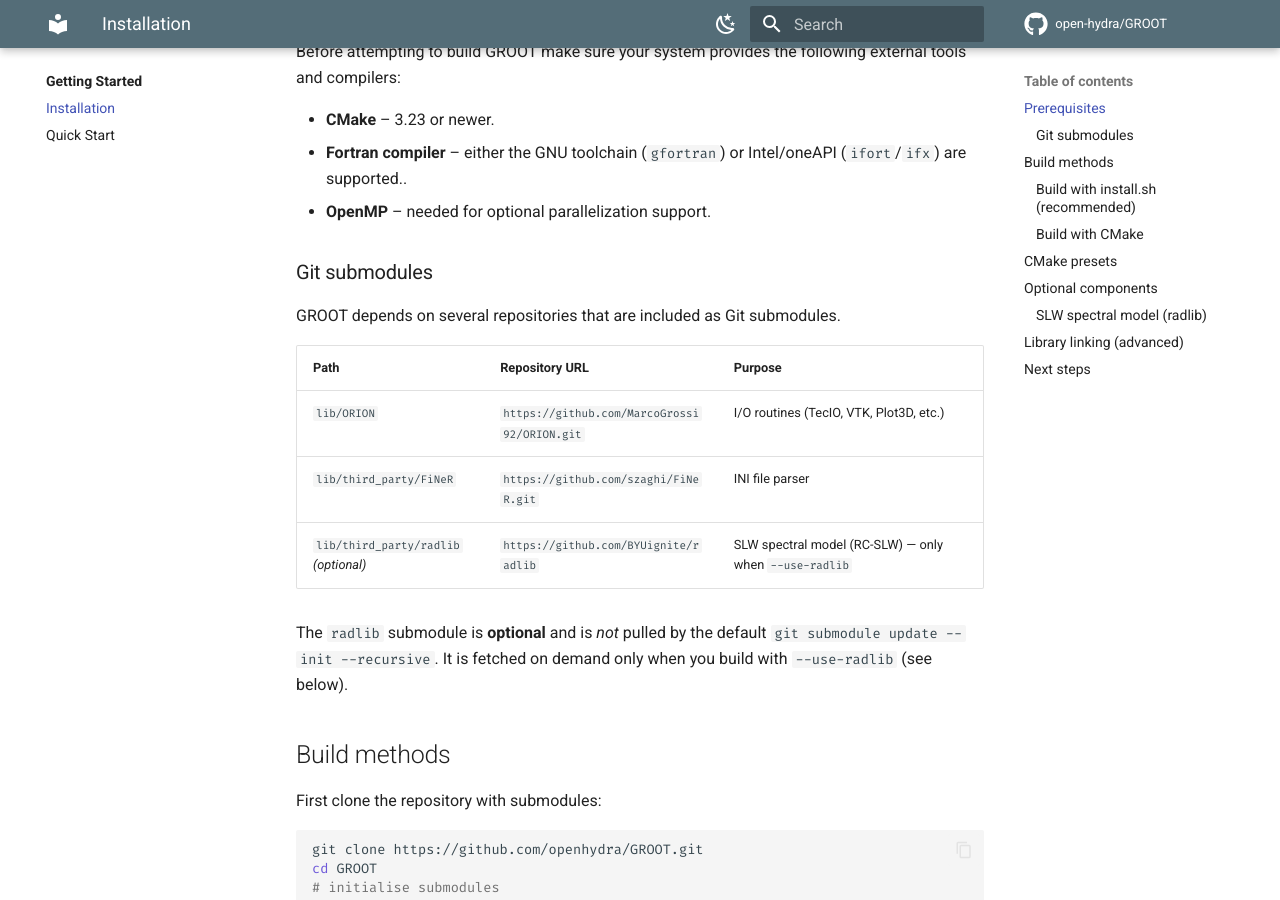
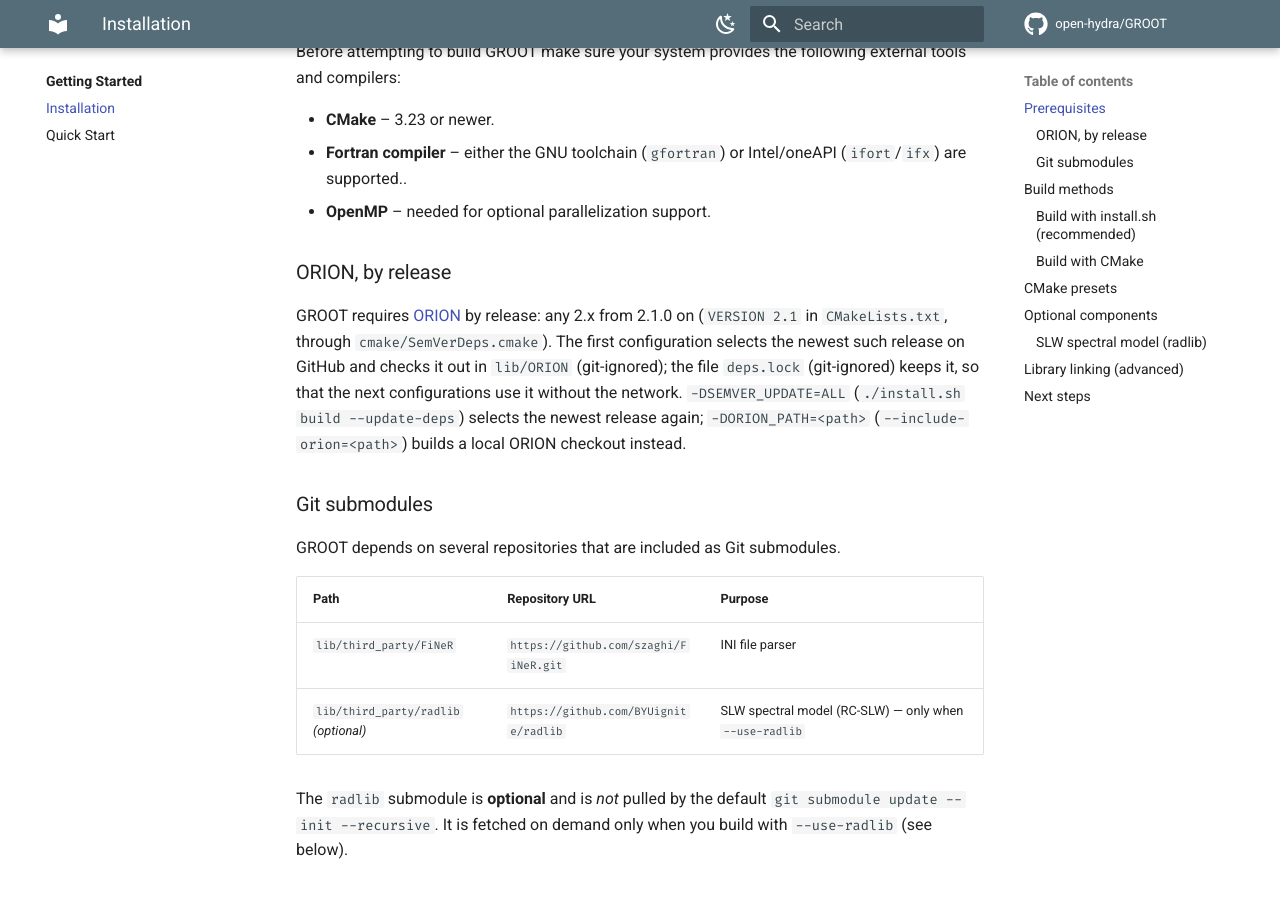
Before and after one commit to open-hydra/GROOT, an MkDocs documentation site: the page built from docs/getting-started/installation.md, in a window 1280 px wide and 900 px high, scrolled down 475 px. Built offline with MkDocs 1.6.1 and Material for MkDocs 9.7.7, drawn with Linux system fonts in a browser that asks for light colours; comment, search, counter and statistics services are not loaded; some of the changed text lies outside the part shown.

Commit message:
ORION by release range: 2.1 or a later 2.x, checked out by the configuration
The top-level block of CMakeLists.txt requires ORION with
semver_dependency(ORION ... VERSION 2.1 SOURCE_DIR lib/ORION) and
FetchContent_MakeAvailable(ORION), in place of the submodule lib/ORION (d4e04a1,
v1.5.5 and 22 commits), its default path and its add_subdirectory. The first
configuration selects the newest release on GitHub (v2.2.0 today) and checks it out in
lib/ORION; deps.lock keeps it for the next configurations. deps.lock and lib/ORION are
git-ignored (as in FLINT, ATLAS and FUSS). The block stays inside the CMAKE_SOURCE_DIR
guard: a project that adds GROOT chooses the ORION of its build tree.

ORION_PATH stays, with a new meaning: given, it names a local ORION checkout to build
instead of the release (it is handed to SemVerDeps as FETCHCONTENT_SOURCE_DIR_ORION).
lib/ORION itself does not count as one: the CMakePresets.json that install.sh wrote
before this commit names it, and with it the configuration would build the old
submodule checkout with only a warning.

A checkout that pulls this commit has lib/ORION as the former submodule left it: the
configuration moves it to the release when it is a detached checkout without changes,
otherwise it stops and names the folder.

install.sh: --include-orion=<path> is made absolute and passed as -DORION_PATH (and
written into CMakePresets.json) only when given; --update-deps passes
-DSEMVER_UPDATE=ALL (never written into the presets: it acts once); the build no longer
runs git submodule update for lib/ORION. Docs: installation, structure, README.

Checks (gfortran 12.2, ifx 2023.1): the build ("ORION: cloning v2.2.0"); a clone of main
that pulls this commit, configured with the ORION_PATH of the old presets: lib/ORION is
moved from d4e04a1 to v2.2.0 (with the lib/ORION test of ORION_PATH removed, the old
checkout is built, with a warning only); a second build folder with
FETCHCONTENT_FULLY_DISCONNECTED=ON (from deps.lock); -DORION_PATH=<a checkout of
v2.1.0> ("from local"). install.sh (ifx): build, compile, --include-orion, --update-deps
and compile from a CMakePresets.json as the old install.sh wrote it.

Co-Authored-By: Claude Opus 5.5 <noreply@anthropic.com>
Claude-Session: https://claude.ai/code/session_01YbtUqacA6qYqYfoFJvSCJ8

````diff
--- a/docs/getting-started/installation.md
+++ b/docs/getting-started/installation.md
@@ -13,13 +13,20 @@ Before attempting to build GROOT make sure your system provides the following ex
 - **Fortran compiler** – either the GNU toolchain (`gfortran`) or Intel/oneAPI (`ifort`/`ifx`) are supported..
 - **OpenMP** – needed for optional parallelization support.
 
+### ORION, by release
+
+GROOT requires [ORION](https://github.com/MarcoGrossi92/ORION) by release: any 2.x from 2.1.0 on (`VERSION 2.1` in
+`CMakeLists.txt`, through `cmake/SemVerDeps.cmake`). The first configuration selects the newest such release on GitHub
+and checks it out in `lib/ORION` (git-ignored); the file `deps.lock` (git-ignored) keeps it, so that the next
+configurations use it without the network. `-DSEMVER_UPDATE=ALL` (`./install.sh build --update-deps`) selects the
+newest release again; `-DORION_PATH=<path>` (`--include-orion=<path>`) builds a local ORION checkout instead.
+
 ### Git submodules
 
 GROOT depends on several repositories that are included as Git submodules.
 
 | Path                               | Repository URL                                        | Purpose                                  |
 |------------------------------------|-------------------------------------------------------|------------------------------------------|
-| `lib/ORION`                        | `https://github.com/MarcoGrossi92/ORION.git`         | I/O routines (TecIO, VTK, Plot3D, etc.)  |
 | `lib/third_party/FiNeR`            | `https://github.com/szaghi/FiNeR.git`                | INI file parser                      |
 | `lib/third_party/radlib` *(optional)* | `https://github.com/BYUignite/radlib`             | SLW spectral model (RC-SLW) — only when `--use-radlib` |
 
@@ -73,8 +80,9 @@ Options accepted by `build`
 * `--use-openmp` – enable OpenMP parallelization.
 * `--use-radlib` – enable the optional **SLW** spectral model via radlib. Fetches
   the `lib/third_party/radlib` submodule and configures with `-DUSE_RADLIB=ON`.
-* `--include-orion=PATH` – use an external ORION tree instead of the submodule.
-* `--include-finer=PATH` – same for FiNeR.
+* `--include-orion=PATH` – build a local ORION checkout instead of the release.
+* `--update-deps` – select again the newest ORION release that GROOT accepts (it replaces the one of `deps.lock`).
+* `--include-finer=PATH` – use an external FiNeR tree instead of the submodule.
 
 The script sets up environment variables for the chosen compilers and then invokes CMake. After a successful build, a `CMakePresets.json` file is written in the source root so that subsequent compilations can reuse the configuration.
 
@@ -107,7 +115,7 @@ cmake .. \
     -DCMAKE_BUILD_TYPE=Release \
     -DCMAKE_Fortran_COMPILER=gfortran \  # or ifx
     -DUSE_OPENMP=ON \                    # or OFF
-    -DORION_PATH=/path/to/ORION \        # optional
+    -DORION_PATH=/path/to/ORION \        # optional: a local checkout instead of the release
     -DFINER_PATH=/path/to/FiNeR          # optional
 cmake --build . --parallel
 ```
````
Also changed, not shown: CMakeLists.txt (+13 -8 lines), README.md (+3 -2 lines), docs/development/structure.md (+2 -2 lines), .gitmodules, 2 other files.
